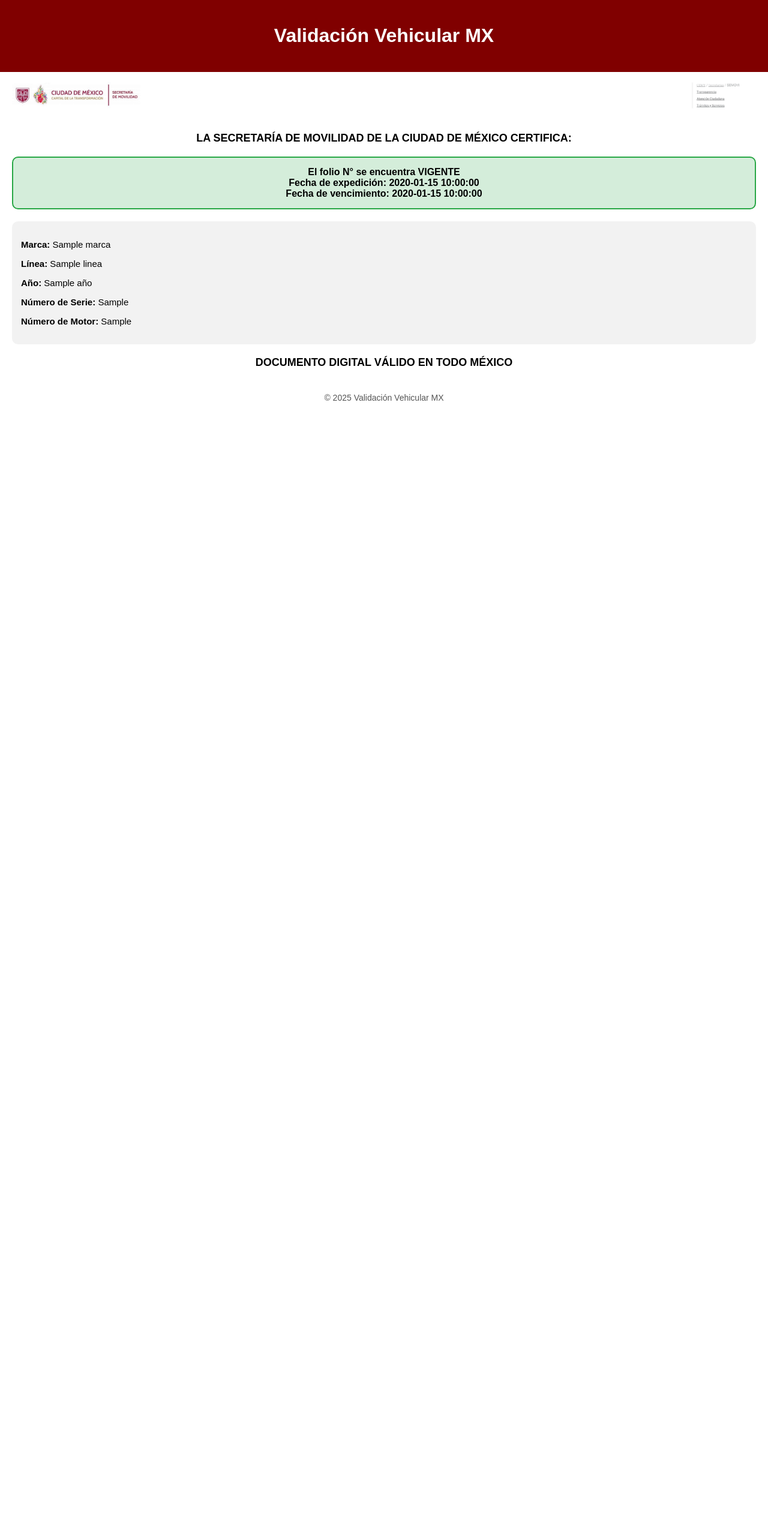
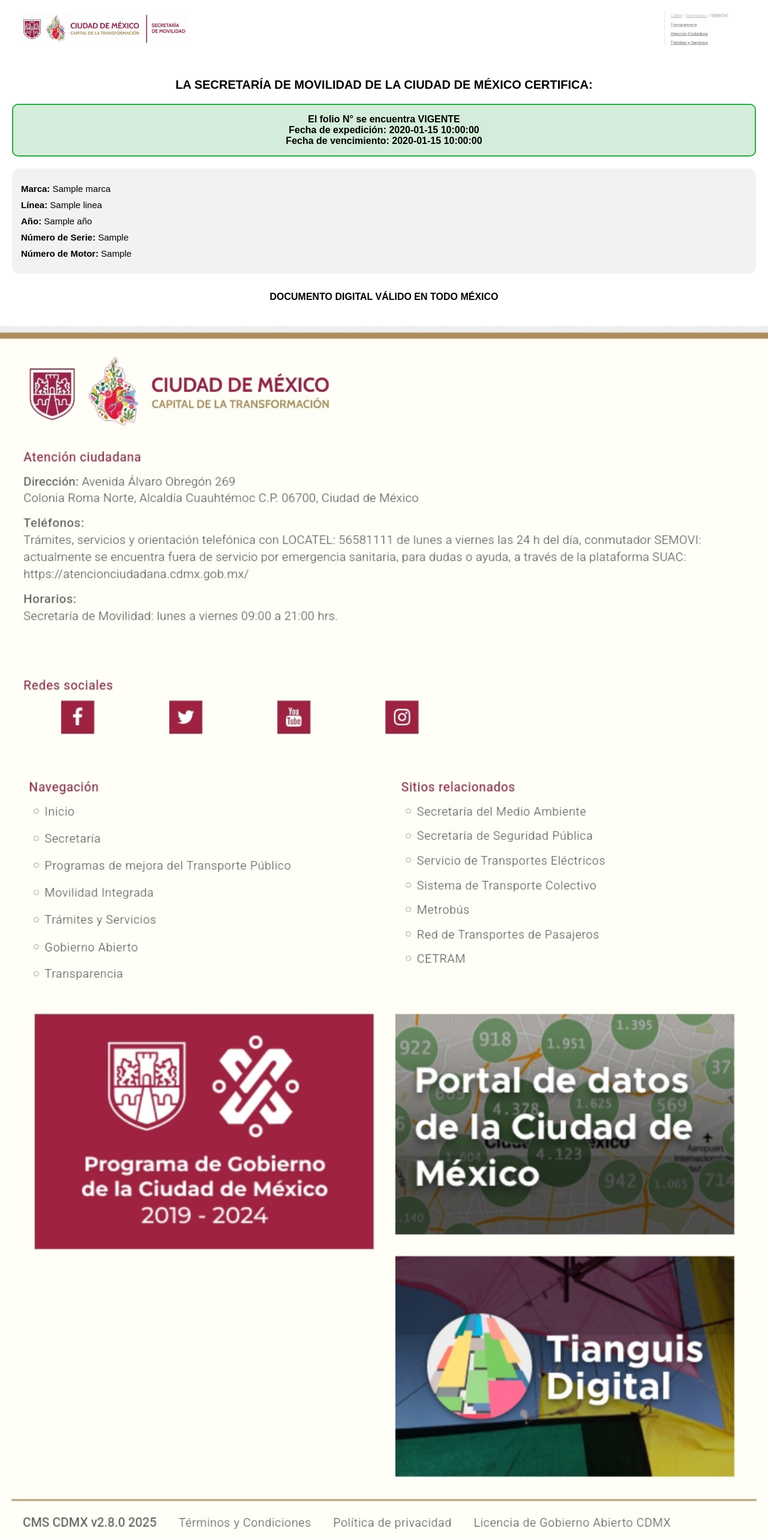
Before and after one commit to Gsr1989/registro-vehiculos, a Python web app: template templates/resultado_consulta.html in a window 1280 px wide. Shown: the whole page at 60% size. Before the commit the page ends 668 px from the top, so only its background shows below. Run offline with Jinja, Linux system fonts and the light colour scheme; the template is opened without the code that fills it: most values are stand-ins (such as "Sample title", 1, 10 or a date in 2020).

Commit message:
Update resultado_consulta.html

```diff
--- a/templates/resultado_consulta.html
+++ b/templates/resultado_consulta.html
@@ -12,26 +12,20 @@
             padding: 0;
             color: #000000;
         }
-        header {
-            background-color: #800000;
-            color: white;
-            text-align: center;
-            padding: 20px;
-        }
         .logos {
             display: flex;
             justify-content: space-between;
             align-items: center;
-            padding: 10px 20px;
+            padding: 10px 30px;
         }
         .logos img {
-            height: 60px;
+            height: 80px;
         }
-        .titulo {
+        .titulo-oficial {
             font-weight: bold;
             text-align: center;
-            margin: 20px 0;
-            font-size: 18px;
+            font-size: 20px;
+            margin: 30px 20px 20px;
         }
         .estado-verde {
             background-color: #d4edda;
@@ -64,30 +58,44 @@
             background-color: #f2f2f2;
             margin: 20px;
             padding: 15px;
-            border-radius: 10px;
+            border-radius: 12px;
             font-size: 15px;
         }
+        .recuadro-datos p {
+            margin: 10px 0;
+        }
+        .documento {
+            text-align: center;
+            font-weight: bold;
+            font-size: 16px;
+            margin: 30px 0;
+        }
         footer {
-            margin-top: 30px;
-            text-align: center;
-            color: #555;
-            font-size: 14px;
-            padding: 10px;
+            margin-top: 40px;
+        }
+        footer img {
+            width: 100%;
+            display: block;
+        }
+        @media (max-width: 600px) {
+            .logos img {
+                height: 60px;
+            }
+            .titulo-oficial {
+                font-size: 18px;
+                margin: 20px;
+            }
         }
     </style>
 </head>
 <body>
-
-<header>
-    <h1>Validación Vehicular MX</h1>
-</header>
 
 <div class="logos">
     <img src="{{ url_for('static', filename='logo.png') }}" alt="Logo">
     <img src="{{ url_for('static', filename='sub_logo.png') }}" alt="Sublogo">
 </div>
 
-<div class="titulo">LA SECRETARÍA DE MOVILIDAD DE LA CIUDAD DE MÉXICO CERTIFICA:</div>
+<div class="titulo-oficial">LA SECRETARÍA DE MOVILIDAD DE LA CIUDAD DE MÉXICO CERTIFICA:</div>
 
 {% if resultado.estado == 'Vigente' %}
 <div class="estado-verde">
@@ -116,11 +124,11 @@
     <p><strong>Número de Motor:</strong> {{ resultado.numero_motor }}</p>
 </div>
 
-<div class="titulo">DOCUMENTO DIGITAL VÁLIDO EN TODO MÉXICO</div>
+<div class="documento">DOCUMENTO DIGITAL VÁLIDO EN TODO MÉXICO</div>
 {% endif %}
 
 <footer>
-    &copy; 2025 Validación Vehicular MX
+    <img src="{{ url_for('static', filename='footer.png') }}" alt="Footer">
 </footer>
 
 </body>
```
